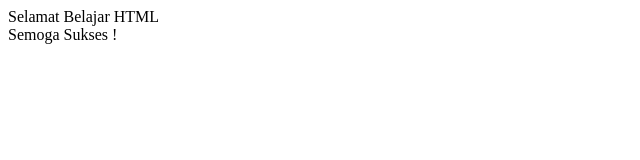
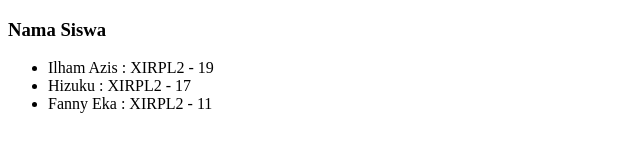
Before and after one commit to Hizuku/Hizu-XIRPLB, a plain HTML site: page index.html in a window 1280 px wide. Shown: the whole page, without its empty margins (0-640 px from the left). Drawn offline with Linux system fonts and the light colour scheme.

Commit message:
update index.html

```diff
--- a/index.html
+++ b/index.html
@@ -1,12 +1,34 @@
+
 <!DOCTYPE html>
+
 <html lang="en">
+
 <head>
-    <title>Latihan HTML</title>
+
+    <meta charset="UTF-8">
+
+    <meta http-equiv="X-UA-Compatible" content="IE=edge">
+
+    <meta name="viewport" content="width=device-width, initial-scale=1.0">
+
+    <title>SMKN 4 Malang</title>
+
 </head>
-<!-- Ini merupakan suatu komentar -->
+
 <body>
-    Selamat Belajar
-    HTML<br> Semoga Sukses
-    !
+
+    <h3>Nama Siswa</h3>
+
+    <ul>
+
+        <li>Ilham Azis : XIRPL2 - 19</li>
+
+        <li>Hizuku : XIRPL2 - 17</li>
+
+        <li>Fanny Eka : XIRPL2 - 11</li>
+
+    </ul>
+
 </body>
+
 </html>
```
